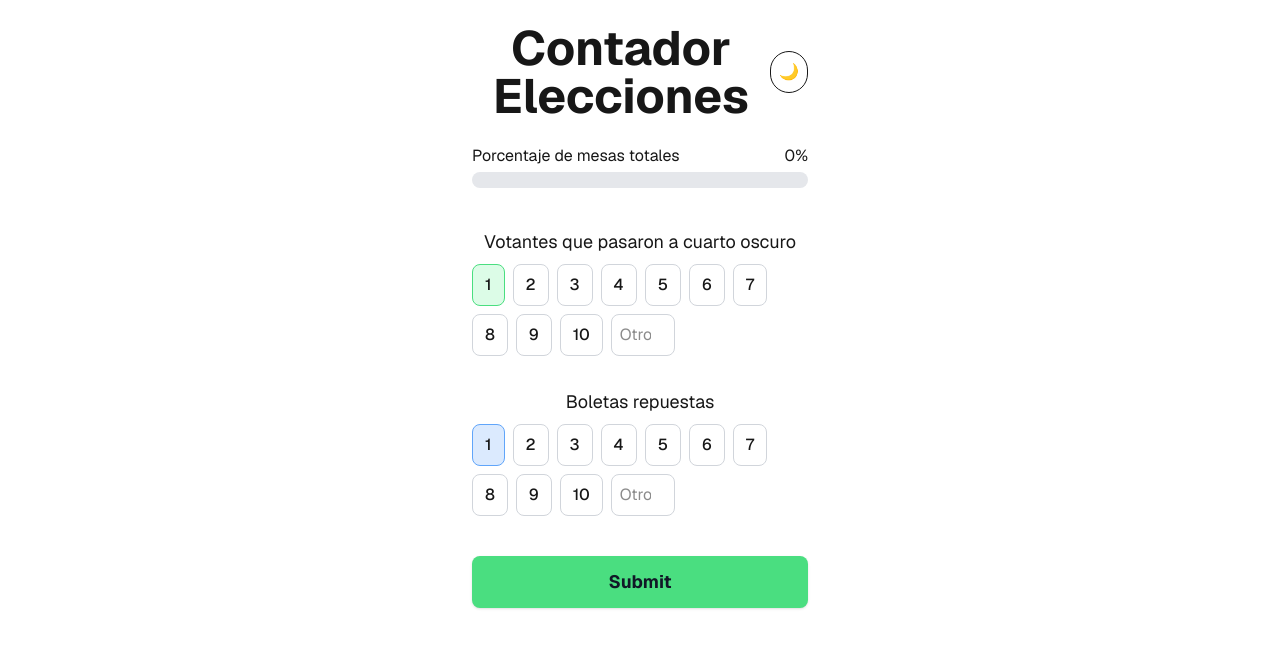
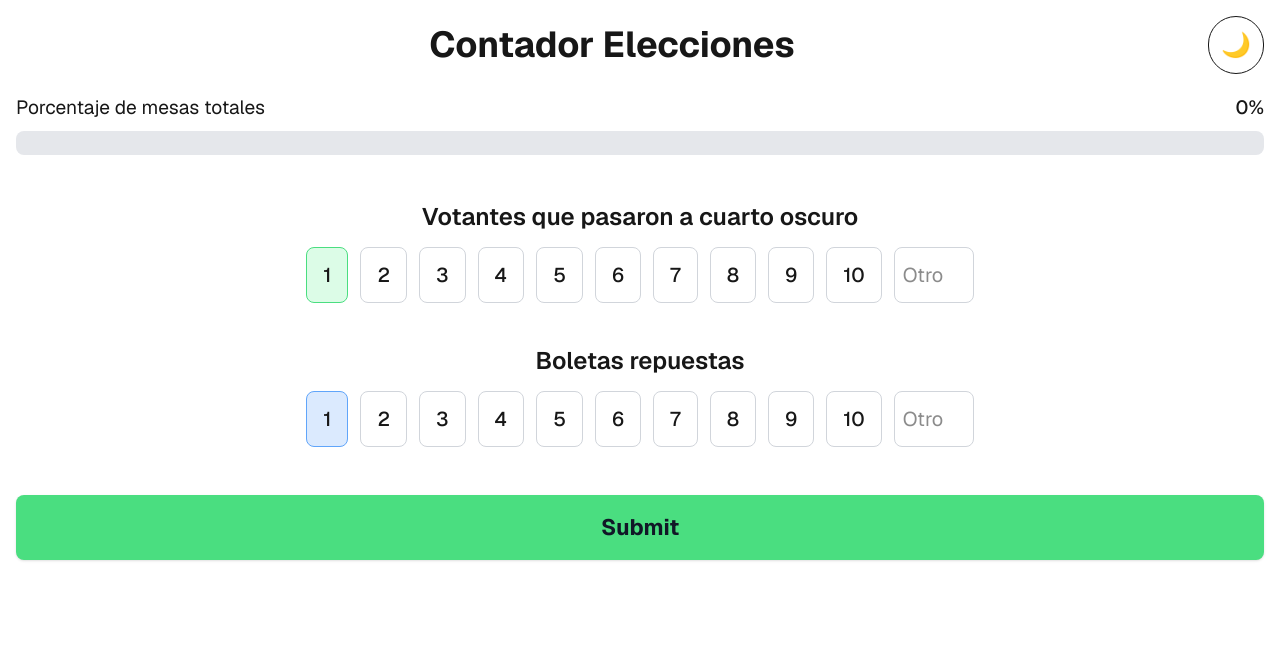
Before and after one commit to Gonzalopineiro/contador-elecciones, a Next.js app: page / in a window 1280 px wide. Shown: the top 648 px of the page. Built offline with nearby package versions, Linux system fonts and the light colour scheme; no server answers; the database is empty.

Commit message:
cambios generales

```diff
--- a/app/layout.tsx
+++ b/app/layout.tsx
@@ -16,6 +16,12 @@ const geistMono = Geist_Mono({
 export const metadata: Metadata = {
   title: "Contador Elecciones",
   description: "Aplicación para contar resultados de elecciones",
+  viewport: {
+    width: 'device-width',
+    initialScale: 1,
+    maximumScale: 1,
+    userScalable: false,
+  },
 };
 
 export default function RootLayout({
--- a/app/page.tsx
+++ b/app/page.tsx
@@ -61,12 +61,12 @@ export default function Home() {
   // Solo mobile
   // Estilos inline para simplicidad, pero se pueden mover a CSS
   return (
-  <div className="max-w-sm mx-auto p-6 min-h-screen flex flex-col items-center font-sans">
-    <div className="w-full flex justify-between items-center mb-6">
-      <h1 className="text-5xl font-bold text-center">Contador Elecciones</h1>
+  <div className="app-container font-sans">
+    <div className="w-full flex justify-between items-center mb-5">
+      <h1 className="text-4xl font-bold text-center flex-1">Contador Elecciones</h1>
       <button
         onClick={toggleTheme}
-        className="p-2 rounded-full border theme-toggle"
+        className="p-3 rounded-full border theme-toggle text-2xl"
         aria-label="Cambiar modo"
       >
         {theme === 'dark' ? '☀️' : '🌙'}
@@ -74,29 +74,29 @@ export default function Home() {
     </div>
 
       {/* Barra de porcentaje */}
-      <div className="w-full mb-4">
-        <div className="flex justify-between mb-1">
-          <span className="text-base">Porcentaje de mesas totales</span>
-          <span className="text-base">
+      <div className="w-full mb-5">
+        <div className="flex justify-between mb-2">
+          <span className="text-larger">Porcentaje de mesas totales</span>
+          <span className="text-larger font-medium">
             {isLoading ? <span className="loading-text">Cargando...</span> : `${porcentaje}%`}
           </span>
         </div>
-        <div className="rounded-lg h-4 w-full progress-bar-bg">
+        <div className="rounded-lg h-6 w-full progress-bar-bg">
           <div
-            className="h-4 rounded-lg transition-all progress-bar"
+            className="h-6 rounded-lg transition-all progress-bar"
             style={{ width: isLoading ? '0%' : `${porcentaje}%` }}
           />
         </div>
-        {isLoading && <p className="text-sm mt-1 text-center loading-text">Cargando datos iniciales...</p>}
+        {isLoading && <p className="text-larger mt-2 text-center loading-text">Cargando datos iniciales...</p>}
       </div>
 
   {/* Votantes */}
-  <h2 className="text-lg mt-6 mb-2">Votantes que pasaron a cuarto oscuro</h2>
-  <div className="flex gap-2 flex-wrap mb-2">
+  <h2 className="section-title mt-6 mb-3">Votantes que pasaron a cuarto oscuro</h2>
+  <div className="flex gap-3 flex-wrap mb-4">
         {[...Array(10)].map((_, i) => (
           <button
             key={i + 1}
-            className={`px-3 py-2 rounded-lg font-medium cursor-pointer border votante-btn ${votantes === i + 1 ? 'active' : ''}`}
+            className={`px-4 py-3 rounded-lg font-medium cursor-pointer border button-larger votante-btn ${votantes === i + 1 ? 'active' : ''}`}
             onClick={() => { setVotantes(i + 1); setCustomVotantes(""); if (repuestas > i + 1) setRepuestas(i + 1); }}
           >
             {i + 1}
@@ -107,7 +107,7 @@ export default function Home() {
           min={1}
           placeholder="Otro"
           value={customVotantes}
-          className="w-16 px-2 py-2 rounded-lg border input-custom"
+          className="w-20 px-3 py-3 rounded-lg border input-custom input-larger"
           onChange={e => {
             const value = Number(e.target.value) || 1;
             setCustomVotantes(e.target.value);
@@ -117,13 +117,13 @@ export default function Home() {
         />
       </div>
 
-  {/* Voletas repuestas */}
-  <h2 className="text-lg mt-6 mb-2">Boletas repuestas</h2>
-  <div className="flex gap-2 flex-wrap mb-2">
+  {/* Boletas repuestas */}
+  <h2 className="section-title mt-6 mb-3">Boletas repuestas</h2>
+  <div className="flex gap-3 flex-wrap mb-4">
         {[...Array(10)].map((_, i) => (
           <button
             key={i + 1}
-            className={`px-3 py-2 rounded-lg font-medium cursor-pointer border repuesta-btn ${repuestas === i + 1 ? 'active' : ''}`}
+            className={`px-4 py-3 rounded-lg font-medium cursor-pointer border button-larger repuesta-btn ${repuestas === i + 1 ? 'active' : ''}`}
             onClick={() => { setRepuestas(i + 1 > votantes ? votantes : i + 1); setCustomRepuestas(""); }}
           >
             {i + 1}
@@ -135,7 +135,7 @@ export default function Home() {
           max={votantes}
           placeholder="Otro"
           value={customRepuestas}
-          className="w-16 px-2 py-2 rounded-lg border input-custom"
+          className="w-20 px-3 py-3 rounded-lg border input-custom input-larger"
           onChange={e => {
             let value = Number(e.target.value) || 1;
             if (value > votantes) value = votantes;
@@ -147,14 +147,14 @@ export default function Home() {
 
       {/* Botón submit */}
       <button
-        className="mt-8 w-full py-3 font-bold text-lg rounded-lg cursor-pointer shadow btn-submit"
+        className="mt-8 w-full py-4 font-bold rounded-lg cursor-pointer shadow btn-submit submit-button-larger"
         disabled={isSubmitting || isLoading} // Desactivar el botón mientras se procesa o carga
         onClick={async () => {
           // Evitar múltiples envíos
           if (isSubmitting) return;
 
           setIsSubmitting(true); // Indicar que está en proceso
-
+          alert("¡Datos enviados correctamente!");
           try {
             const supabase = createClient();
             const { error } = await supabase.from("reposiciones").insert({
--- a/app/styles.css
+++ b/app/styles.css
@@ -63,3 +63,48 @@
   animation: pulse 1.5s infinite;
   color: var(--gray-300);
 }
+
+/* Estilos para texto más grande y no desplazamiento */
+html, body {
+  overflow: hidden;
+  height: 100%;
+  touch-action: none;
+  position: fixed;
+  width: 100%;
+}
+
+.app-container {
+  max-width: 100vw;
+  height: 100vh;
+  overflow: hidden;
+  padding: 1rem;
+  margin: 0 auto;
+  display: flex;
+  flex-direction: column;
+  align-items: center;
+  font-size: 1.2rem;
+}
+
+.text-larger {
+  font-size: 1.2rem;
+}
+
+.button-larger {
+  font-size: 1.25rem;
+  padding: 0.75rem 1rem;
+}
+
+.input-larger {
+  font-size: 1.25rem;
+  padding: 0.5rem;
+}
+
+.submit-button-larger {
+  font-size: 1.4rem;
+  padding: 1rem 0;
+}
+
+.section-title {
+  font-size: 1.5rem;
+  font-weight: 600;
+}
```
